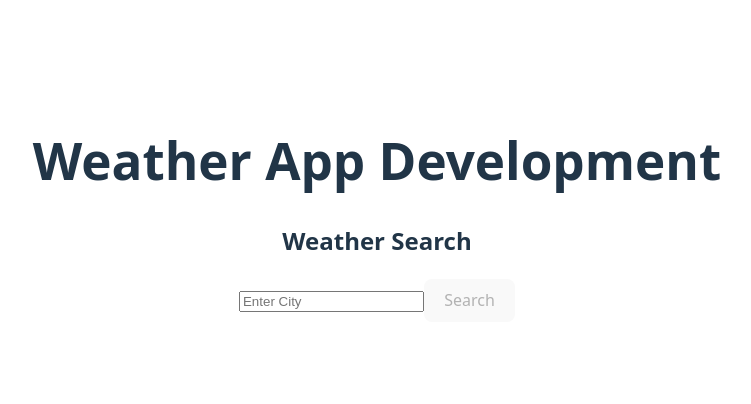
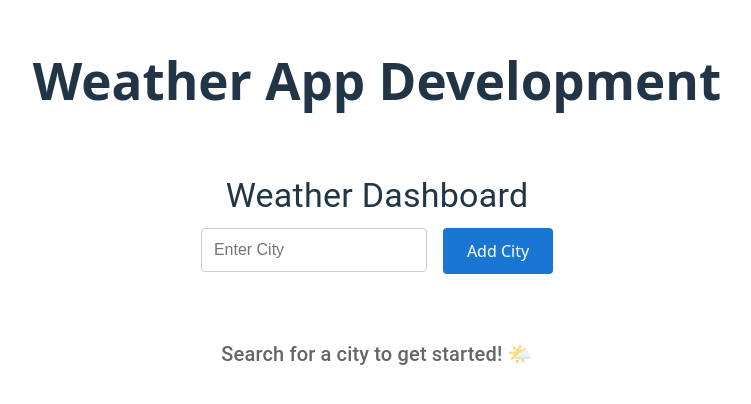
Before and after one commit to RosalindHook/weather-app, a React (Vite) app: page / in a window 1280 px wide. Shown: the part 190-594 px from the top of the page, without its empty margins (263-1014 px from the left). Built offline with nearby package versions, Linux system fonts and the light colour scheme.

Commit message:
Update WeatherCard and WeatherScene to reflect multiple cities

```diff
--- a/src/components/WeatherCard.jsx
+++ b/src/components/WeatherCard.jsx
@@ -1,9 +1,10 @@
 import React, { useState } from 'react';
-import { Card, CardContent, Grid, Typography, Box } from '@mui/material';
+import { Card, CardContent, Grid, Typography, Box, IconButton } from '@mui/material';
+import CloseIcon from '@mui/icons-material/Close';
 import { getUnicodeFlagIcon, getWeatherColour, getDailySummaries } from '../utils/weatherHelpers';
 
-const WeatherCard = ({ weatherData = null, forecastData = null, cityName = '' }) => {
-    const [flipped, setFlipped] = useState(false); // always called
+const WeatherCard = ({ weatherData = null, forecastData = null, cityName = '', onRemove }) => {
+    const [flipped, setFlipped] = useState(false); // Each card has independent flip state
     if (!weatherData) return null;
     const daily = getDailySummaries(forecastData);
 
@@ -29,8 +30,36 @@ const WeatherCard = ({ weatherData = null, forecastData = null, cityName = '' })
                     position: 'relative',
                     overflow: 'hidden',
                 }}
-                onClick={() => setFlipped((f) => !f)}
+                onClick={() => setFlipped(f => !f)}
             >
+                {/* Remove button */}
+                {onRemove && (
+                    <Box
+                        sx={{
+                            position: 'absolute',
+                            top: 8,
+                            right: 8,
+                            zIndex: 1
+                        }}
+                    >
+                        <IconButton
+                            size="small"
+                            onClick={(e) => {
+                                e.stopPropagation(); // Prevent flip when clicking remove
+                                onRemove();
+                            }}
+                            sx={{
+                                backgroundColor: 'rgba(255, 255, 255, 0.8)',
+                                '&:hover': {
+                                    backgroundColor: 'rgba(255, 255, 255, 0.9)',
+                                    color: 'error.main'
+                                }
+                            }}
+                        >
+                            <CloseIcon fontSize="small" />
+                        </IconButton>
+                    </Box>
+                )}
                 {!flipped ? (
                     <CardContent sx={{ textAlign: 'center' }}>
                         <Typography variant="h6" gutterBottom>
@@ -52,21 +81,22 @@ const WeatherCard = ({ weatherData = null, forecastData = null, cityName = '' })
                 ) : (
                     <CardContent sx={{ textAlign: 'center' }}>
                         <Typography variant="h6" gutterBottom>
-                            Forecast
+                            5-Day Forecast
                         </Typography>
                         {daily.map((d, i) => (
                             <Box key={i} sx={{ mb: 1 }}>
-                                <Typography variant="body2">
-                                    {d.date}
+                                <Typography variant="body2" fontWeight="bold">
+                                    {new Date(d.date).toLocaleDateString('en-US', {
+                                        weekday: 'short',
+                                        month: 'short',
+                                        day: 'numeric'
+                                    })}
                                 </Typography>
                                 <Typography variant="body2">
                                     Min: {Math.round(d.min)}°C / Max: {Math.round(d.max)}°C
                                 </Typography>
                                 <Typography variant="body2" sx={{ color: getWeatherColour(d.avg) }}>
                                     Avg: {Math.round(d.avg)}°C
-                                </Typography>
-                                <Typography variant="body2" sx={{ color: getWeatherColour(d.feels_avg) }}>
-                                    Feels avg: {Math.round(d.feels_avg)}°C
                                 </Typography>
                             </Box>
                         ))}
@@ -76,5 +106,4 @@ const WeatherCard = ({ weatherData = null, forecastData = null, cityName = '' })
         </Grid>
     );
 };
-
 export default WeatherCard;
--- a/src/scenes/WeatherScene.jsx
+++ b/src/scenes/WeatherScene.jsx
@@ -1,10 +1,10 @@
 import React from 'react';
+import { Grid, Container, Typography, Box } from '@mui/material';
 import { useFormValidation } from '../hooks/useFormValidation';
-import { useWeatherData } from '../hooks/useWeatherData';
+import { useMultipleCities } from '../hooks/useMultipleCities';
 import WeatherCard from '../components/WeatherCard';
 
 const WeatherScene = () => {
-    // use custom hooks to handle logic
     const {
         city,
         validationWarning,
@@ -14,65 +14,105 @@ const WeatherScene = () => {
     } = useFormValidation();
 
     const {
-        weatherData,
-        forecastData,
-        currentCity,
+        cities,
         loading,
         error,
-        fetchWeatherData,
+        addCity,
+        removeCity,
         clearError
-    } = useWeatherData();
-
-    // now simpler submit handler
+    } = useMultipleCities();
     const handleSubmit = async (e) => {
         e.preventDefault();
 
         if (!validateForSubmit()) return;
-
         try {
-            await fetchWeatherData(city.trim());
+            await addCity(city.trim());
             resetForm();
         } catch {
-            // error now handled in the hook
+            // Error is already handled in the hook
         }
     };
-
     return (
-        <div>
-            <h2>Weather Search</h2>
-
+        <Container maxWidth="lg">
+            <Box sx={{ py: 4 }}>
+                <Typography variant="h4" component="h1" gutterBottom align="center">
+                    Weather Dashboard
+                </Typography>
+                <Box sx={{ mb: 4, display: 'flex', justifyContent: 'center' }}>
                     <form onSubmit={handleSubmit} data-testid="weather-form">
+                        <Box sx={{ display: 'flex', gap: 2, alignItems: 'flex-start' }}>
+                            <Box>
                                 <input
                                     type="text"
                                     value={city}
                                     onChange={(e) => handleInputChange(e, clearError)}
                                     placeholder="Enter City"
                                     disabled={loading}
+                                    style={{
+                                        padding: '12px',
+                                        borderRadius: '4px',
+                                        border: '1px solid #ccc',
+                                        fontSize: '16px',
+                                        width: '200px'
+                                    }}
                                 />
-
+                                {validationWarning && (
+                                    <Typography variant="caption" color="warning.main" display="block">
+                                        {validationWarning}
+                                    </Typography>
+                                )}
+                            </Box>
                             <button
                                 type="submit"
-                    disabled={loading || !city.trim()}
+                                disabled={loading || !city.trim() || cities.length >= 3}
+                                style={{
+                                    padding: '12px 24px',
+                                    borderRadius: '4px',
+                                    border: 'none',
+                                    backgroundColor: loading || cities.length >= 3 ? '#ccc' : '#1976d2',
+                                    color: 'white',
+                                    fontSize: '16px',
+                                    cursor: loading || cities.length >= 3 ? 'not-allowed' : 'pointer'
+                                }}
                             >
-                    {loading ? 'Loading...' : 'Search'}
+                                {loading ? 'Loading...' : 'Add City'}
                             </button>
+                        </Box>
                     </form>
+                </Box>
+                {error && (
+                    <Box sx={{ mb: 2, display: 'flex', justifyContent: 'center' }}>
+                        <Typography color="error">{error}</Typography>
+                    </Box>
+                )}
+                {cities.length >= 3 && (
+                    <Box sx={{ mb: 2, display: 'flex', justifyContent: 'center' }}>
+                        <Typography variant="body2" color="text.secondary">
+                            Maximum 3 cities reached. Remove a city to add another.
+                        </Typography>
+                    </Box>
+                )}
+                <Grid container spacing={3} justifyContent="center">
 
-            {validationWarning && (
-                <p style={{ color: 'orange' }}>{validationWarning}</p>
+                    {cities.map(cityData => (
+                        <WeatherCard
+                            key={cityData.id}
+                            weatherData={cityData.current}
+                            forecastData={cityData.forecast}
+                            cityName={cityData.name}
+                            onRemove={() => removeCity(cityData.id)}
+                        />
+                    ))}
+                </Grid>
+                {cities.length === 0 && (
+                    <Box sx={{ textAlign: 'center', mt: 4 }}>
+                        <Typography variant="h6" color="text.secondary">
+                            Search for a city to get started! 🌤️
+                        </Typography>
+                    </Box>
                 )}
-
-            {error && (
-                <p style={{ color: 'red' }}>{error}</p>
-            )}
-
-            <WeatherCard
-                key={currentCity}
-                weatherData={weatherData}
-                forecastData={forecastData}
-                cityName={currentCity}
-            />
-        </div>
+            </Box>
+        </Container>
     );
 };
 
```
Lines whose indentation alone changed are shown as unchanged.
